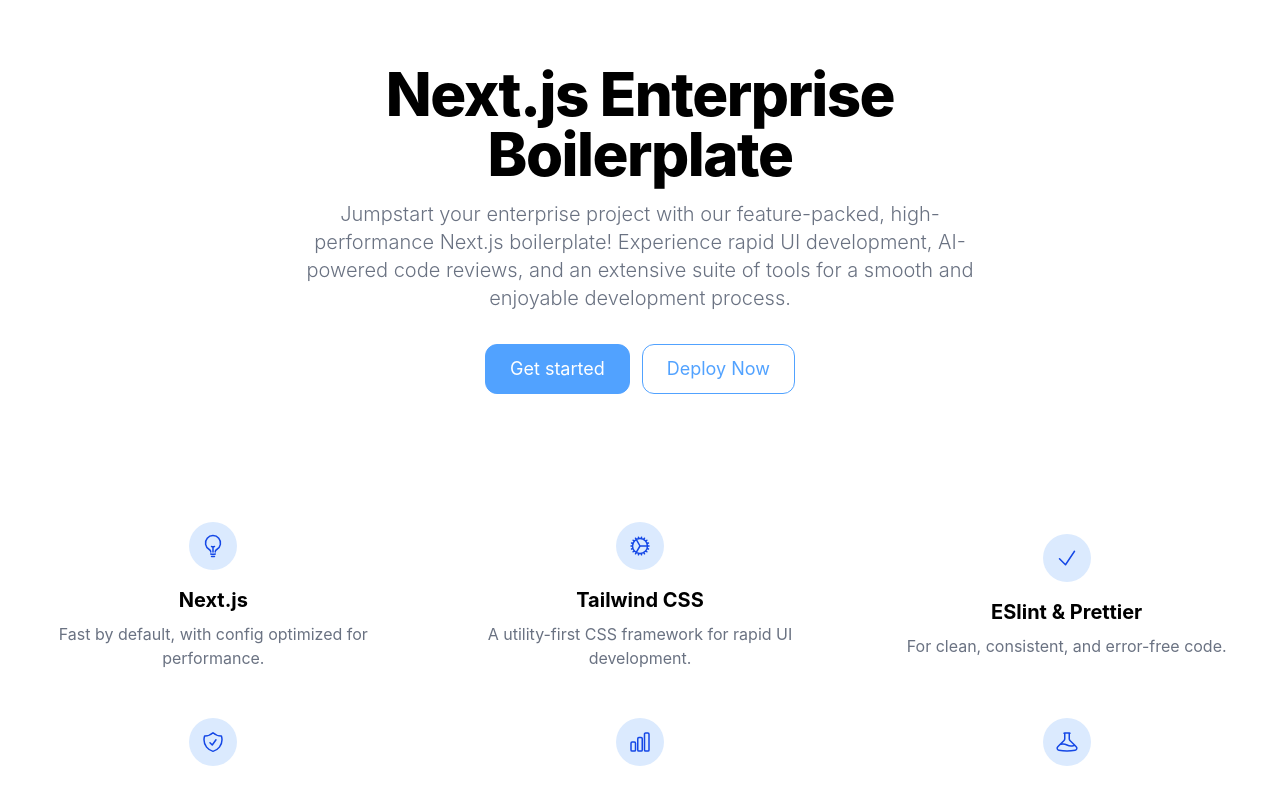
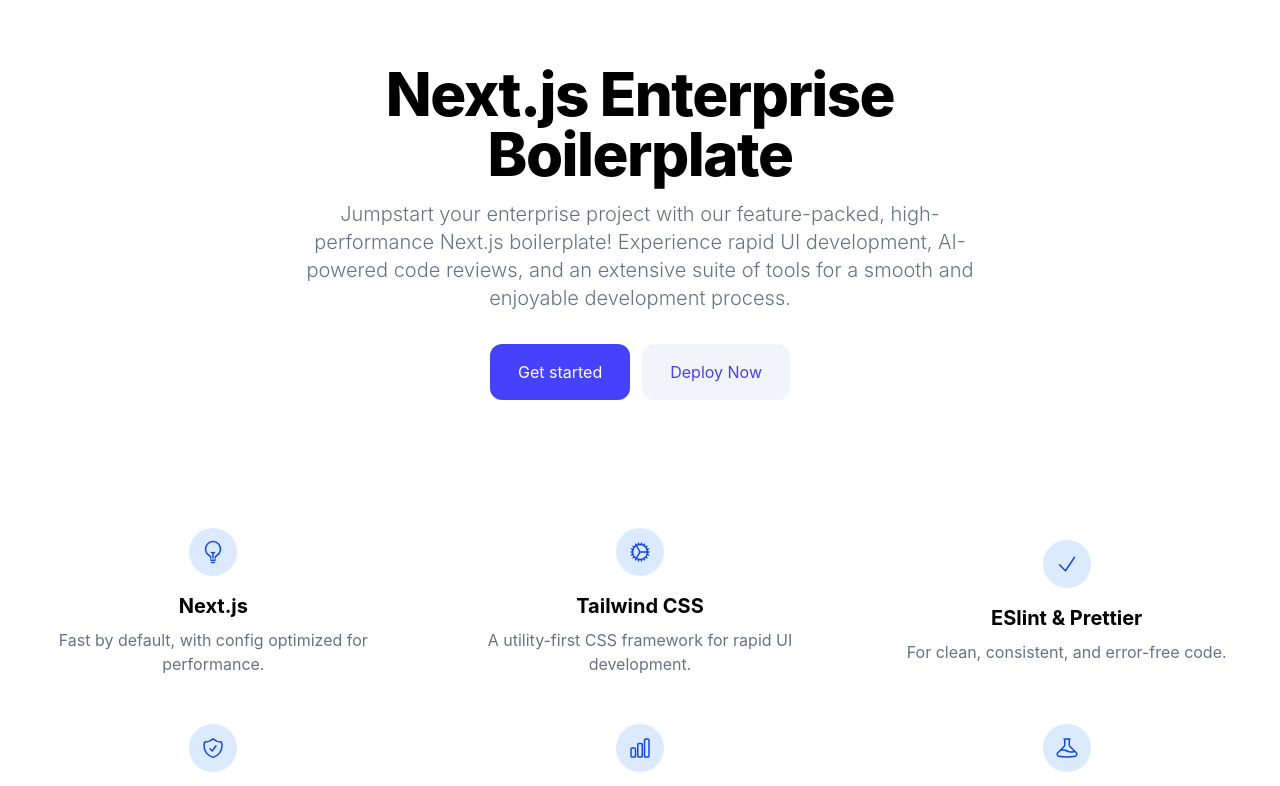
Before and after one commit to Floy-ir/Frontend, a Next.js app: page / in a window 1280 px wide. Shown: the top 786 px of the page. Built offline with nearby package versions, Linux system fonts and the light colour scheme.

Commit message:
feat(button): add all button styles

```diff
--- a/components/Button/Button.tsx
+++ b/components/Button/Button.tsx
@@ -1,6 +1,5 @@
-import { cva, type VariantProps } from "class-variance-authority"
-
-import { twMerge } from "tailwind-merge"
+import { cva, type VariantProps } from "class-variance-authority";
+import { twMerge } from "tailwind-merge";
 
 const button = cva(
   [
@@ -9,39 +8,64 @@ const button = cva(
     "items-center",
     "rounded-xl",
     "text-center",
-    "border",
-    "border-blue-400",
     "transition-colors",
     "delay-50",
+    "cursor-pointer", // Ensure cursor changes on hover
   ],
   {
     variants: {
       intent: {
-        primary: ["bg-blue-400", "text-white", "hover:enabled:bg-blue-700"],
-        secondary: ["bg-transparent", "text-blue-400", "hover:enabled:bg-blue-400", "hover:enabled:text-white"],
+        primary: [
+          "bg-[#4641FB]", "text-white",
+          "hover:bg-[#6561FC]",
+          "active:bg-[#0C05F8]",
+          "disabled:pointer-events-none disabled:opacity-40 disabled:cursor-not-allowed" // Added cursor-not-allowed
+        ],
+        secondary: [
+          "bg-[#F1F5F9]", "text-[#4641FB]",
+          "hover:bg-[#F8FAFC] hover:text-[#6561FC]",
+          "active:bg-[#E2E8F0] active:text-[#0C05F8]",
+          "disabled:bg-[#F1F5F9] disabled:text-[#4641FB] disabled:pointer-events-none disabled:opacity-40"
+        ],
+        outline: [
+          "border-1 border-[#F1F5F9] text-[#4641FB]", // Default styles
+          "hover:border-[#6561FC] hover:text-[#6561FC]", // Hover styles
+          "active:border-[#0C05F8] active:text-[#0904BA]", // Active styles
+          "disabled:!border-[#6561FC] disabled:!text-[#A0A0A0] disabled:pointer-events-none disabled:opacity-40 disabled:cursor-not-allowed" // Force apply disabled styles
+        ],
+        text: [
+          "bg-transparent text-[#4641FB]",
+          "hover:text-[#6561FC]",
+          "active:text-[#0C05F8]",
+          "bg-transparent disabled:pointer-events-none disabled:opacity-40 disabled:cursor-not-allowed"
+        ],
       },
       size: {
-        sm: ["min-w-20", "h-full", "min-h-10", "text-sm", "py-1.5", "px-4"],
-        lg: ["min-w-32", "h-full", "min-h-12", "text-lg", "py-2.5", "px-6"],
+        small: ["inline-flex", "p-[14px_20px]", "justify-center", "items-center", "gap-1"],
+        medium: ["inline-flex", "p-[16px_24px]", "justify-center", "items-center", "gap-2"],
+        large: ["inline-flex", "p-[16px_28px]", "justify-center", "items-center", "gap-2"],
       },
-      underline: { true: ["underline"], false: [] },
     },
     defaultVariants: {
       intent: "primary",
-      size: "lg",
+      size: "large",
     },
   }
-)
+);
 
 export interface ButtonProps extends React.ButtonHTMLAttributes<HTMLAnchorElement>, VariantProps<typeof button> {
-  underline?: boolean
-  href: string
+  href?: string;
+  disabled?: boolean;
 }
 
-export function Button({ className, intent, size, underline, ...props }: ButtonProps) {
+export function Button({ className, intent, size, href, disabled, ...props }: ButtonProps) {
   return (
-    <a className={twMerge(button({ intent, size, className, underline }))} {...props}>
+    <a
+      href={disabled ? undefined : href} // Prevent navigation when disabled
+      className={twMerge(button({ intent, size, className }), disabled && "pointer-events-none opacity-40")}
+      {...props}
+    >
       {props.children}
     </a>
-  )
+  );
 }
```
Also changed, not shown: 1 other file (tests, documents, lock files or other folders).
